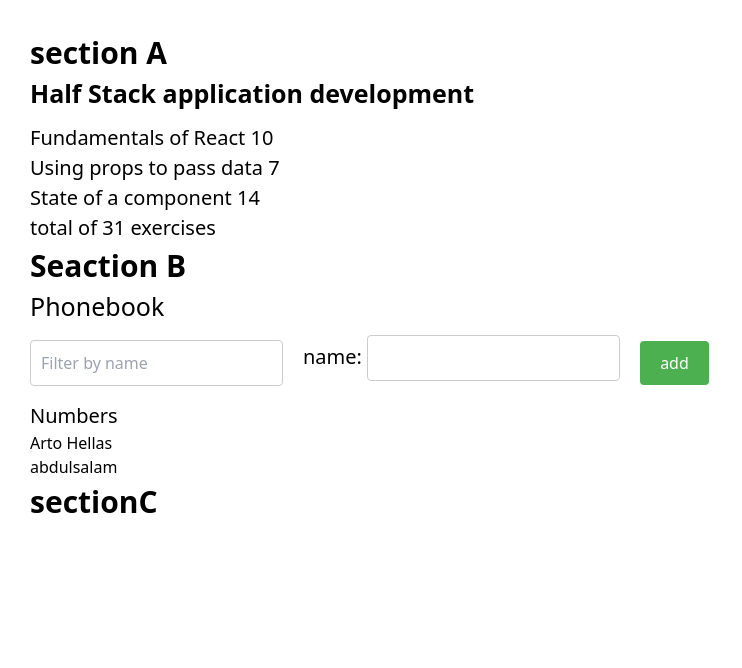
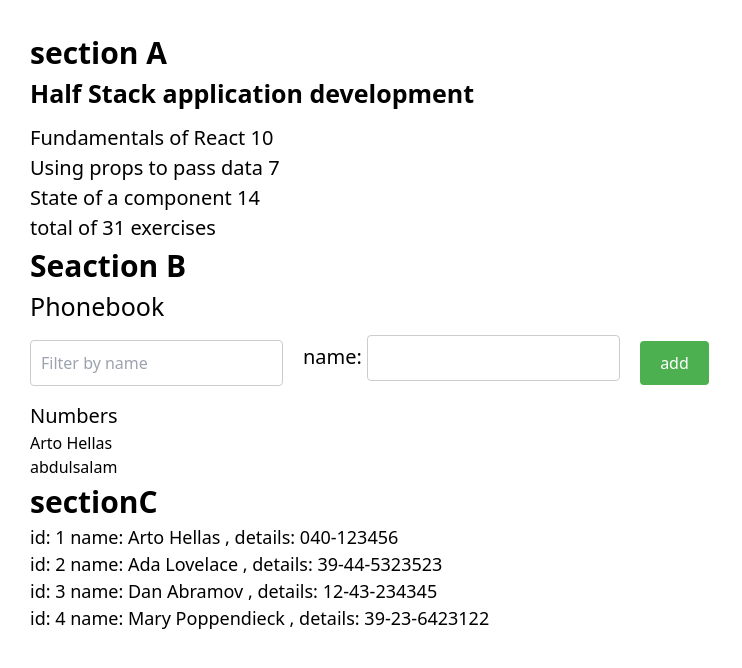
Before and after one commit to Abdulsalamdev/afex-learnings, a Next.js app: page /part2 in a window 1280 px wide. Shown: the top 668 px of the page, without its empty margins (0-742 px from the left). Built offline with nearby package versions, Linux system fonts and the light colour scheme; data requests are answered from the project's data file.

Commit message:
completed

```diff
--- a/components/fullstackopen/part2/sectionC.tsx
+++ b/components/fullstackopen/part2/sectionC.tsx
@@ -1,9 +1,31 @@
-import React from "react";
+import React, { useEffect, useState } from "react";
 import axios from "axios";
+
+interface notes {
+  name: string;
+  number: string;
+  id: number;
+}
 export const SectionC = () => {
+  const [note, setNote] = useState([]);
+  //getting data from the server
+  useEffect(() => {
+    axios.get("http://localhost:3001/persons").then((response) => {
+      console.log(response.data);
+      setNote(response.data);
+    });
+  }, []);
+
   return (
     <div>
       <div className="text-[30px] font-bold ">sectionC</div>
+      <div>
+        {note.map((item: notes) => (
+          <div key={item.id} className="font-medium text-[18px]">
+            id: {item.id} name: {item.name} , details: {item.number}
+          </div>
+        ))}
+      </div>
     </div>
   );
 };
```
